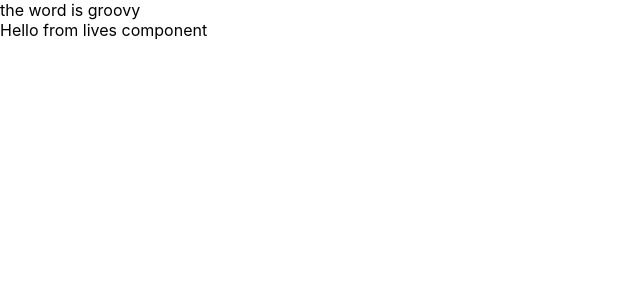
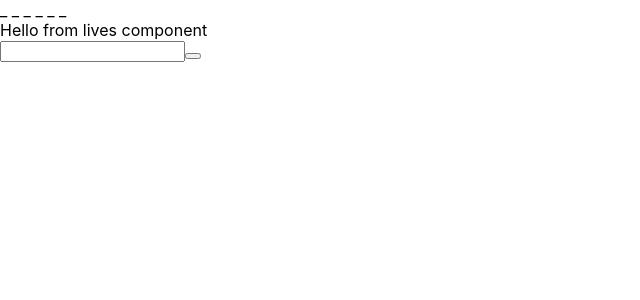
Before and after one commit to CodeCosmic/hangman, a React (Create React App) app: page / in a window 1280 px wide. Shown: the top 300 px of the page, without its empty margins (0-640 px from the left). Built offline with nearby package versions, Linux system fonts and the light colour scheme; the HTML template or start-up script is replaced by a standard one.

Commit message:
added underscores for the word that's been generated and started on the input field and submit button

```diff
--- a/src/components/Word/Word.jsx
+++ b/src/components/Word/Word.jsx
@@ -1,7 +1,15 @@
-const Word = ({word}) => {
+const Word = ({word, guessedLetters}) => {
+    console.log(word)
+    console.log(guessedLetters)
+    const underscoreArray = Array.from(word).map((letter) =>
+        guessedLetters.includes(letter) ? letter : "_ "
+    )
+
     return (
-        <div>
-            the word is {word}
+        <div className="word">
+            {underscoreArray.map((letter, index) => (
+                <span key={index}>{letter}</span>
+            ))}
         </div>
     )
 }
--- a/src/components/hangmanGame/hangmanGame.jsx
+++ b/src/components/hangmanGame/hangmanGame.jsx
@@ -6,7 +6,7 @@ import Words from '../Word/Word'
 
 const HangmanGame = () => {
     const [word, setWord] = useState("")
-    const [badLetter, setBadLetter] = useState([])
+    const [guessedLetters, setGuessedLetters] = useState([])
     const [lives, setLives] = useState(6)
 
     const wordGenerator = () => {
@@ -17,8 +17,10 @@ const HangmanGame = () => {
 
     return (
         <div>
-            <Words word={word}/>
+            <Words word={word} guessedLetters={guessedLetters}/>
             <Lives/>
+            <input type="text"></input>
+            <button ></button>
         </div>
     )
 }
```
